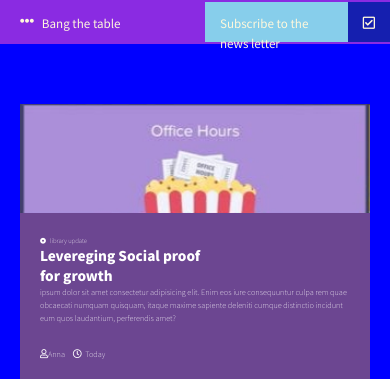
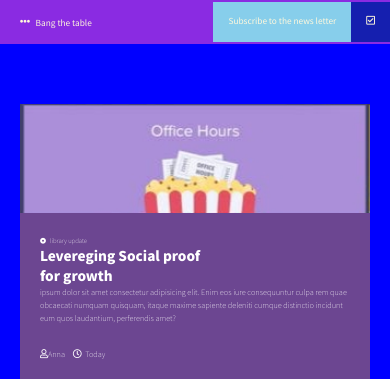
Before and after one commit to DarshanKurdekar05/Assignment-Task, a PHP site: page / in a window 390 px wide. Shown: the top 379 px of the page. Run offline with PHP 8.4, Linux system fonts and the light colour scheme.

Commit message:
Update style.css

```diff
--- a/style.css
+++ b/style.css
@@ -156,6 +156,6 @@ h6 {
     width: 100%;
   }
   .navigationbar {
-    font-size: 14px;
+    font-size: 10px;
   }
 }
```
